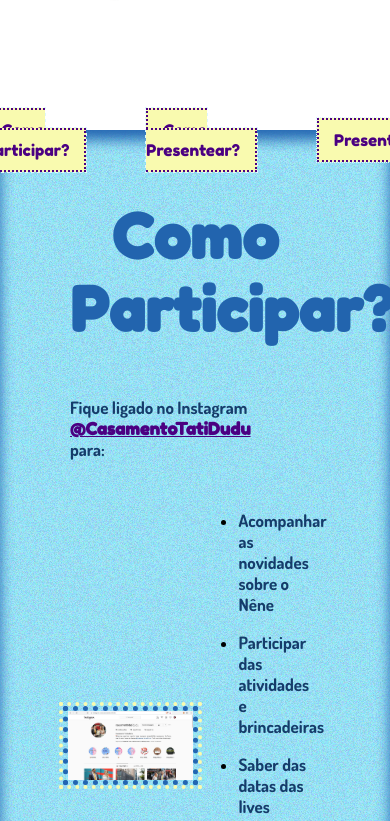
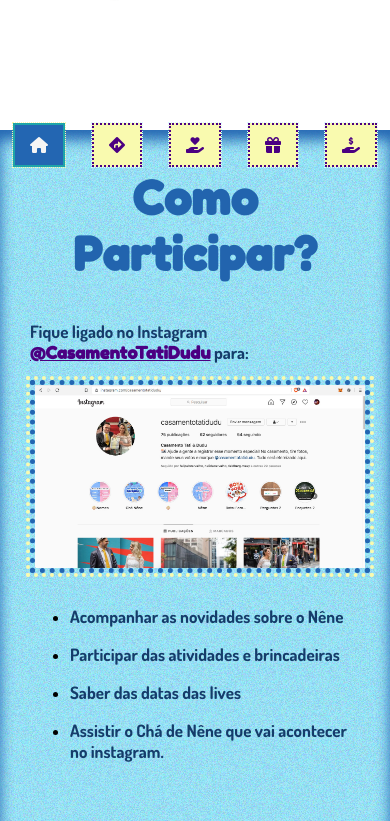
Before and after one commit to olaconecta/ChaNeneLiam, a plain HTML site: page index.html in a window 390 px wide. Shown: the part 663-1484 px from the top of the page. Drawn offline with nearby package versions, Linux system fonts and the light colour scheme; a web font is replaced by a local one.

Commit message:
responsivo

```diff
--- a/index.html
+++ b/index.html
@@ -14,11 +14,11 @@
     <header name="inicio" id="inicio">
         <nav>
             <ul class="menu">
-                <li><a id="btInicio" href="#inicio" class="active">Início</a></li>
-                <li><a id="btParticipar" href="#participar">Como Participar?</a></li>
-                <li><a id="btPresente" href="#presente">Como Presentear?</a></li>
-                <li><a id="btLista" href="#lista">Presentes</a></li>
-                <li><a id="btDoacao" href="#doacao">Doação</a></li>
+                <li><a id="btInicio" href="#inicio" class="active"><span>Início</span> <i class="fas fa-home"></i></a></li>
+                <li><a id="btParticipar" href="#participar"><span>Como Participar</span> <i class="fas fa-directions"></i></a></li>
+                <li><a id="btPresente" href="#presente"><span>Como Presentear</span> <i class="fas fa-hand-holding-heart"></i></a></li>
+                <li><a id="btLista" href="#lista"><span>Presentes</span> <i class="fas fa-gift"></i></a></li>
+                <li><a id="btDoacao" href="#doacao"><span>Doação</span> <i class="fas fa-hand-holding-usd"></i></a></li>
                 <!-- <li><a href="#dados">Dados do Casal</a></li> -->
             </ul>
         </nav>
@@ -29,7 +29,7 @@
         <p>Fique ligado no Instagram <a href="https://instagram.com/CasamentoTatiDudu" target="_blank">@CasamentoTatiDudu</a>
             para:
         </p>
-        <div class="centraliza">
+        <div class="">
             <img src="img/insta.jpg" />
             <ul>
                 <li><p>Acompanhar as novidades sobre o Nêne</p></li>
--- a/less/style.less
+++ b/less/style.less
@@ -91,6 +91,9 @@ nav {
                     background-color: @indigo;
                     color: @branco;
                 }
+                i {
+                    display: none;
+                }
             }
         }
     }
@@ -139,6 +142,9 @@ section {
         // background-color: lighten(@amarelo, 10%);
         // background-color: darken(@azulbebe, 10%);
         box-shadow: inset 0px 10px 14px @azul;
+        div {
+            .centraliza;
+        }
         img {
             .img;
             .borda-img;
@@ -212,3 +218,87 @@ section {
     top: 0;
     width: 1px;
   }
+  @media screen and (max-width:520px) {
+      nav {
+          bottom:-5px;
+          text-align: center;
+          ul {
+              padding: 0;
+              display: inline-flex;
+              width: 100%;
+              li{
+                  margin:0px;
+                  width: 100vw / 5;
+                  a{
+                      width: 100vw / 5;
+                      span{
+                          display: none;
+                        }
+                        i {
+                            display: block;
+                        }
+                    }
+                }
+            }
+        }
+        section {
+            padding: 40px 30px;
+            h2 {
+                font-size: 46px;
+            }
+            p {
+                width: 100%;
+            }
+            ol {
+                text-align: center;
+                display: inline-table;
+                li {
+                    margin: 10px auto;
+                }
+            }
+            &#participar {
+                div {
+                    display: grid;
+                    img {
+                        width: 100%;
+                    }
+                }
+            }
+
+            &#lista {
+                height: auto;
+                ol {
+                    text-align: center;
+                    li {
+                        height: auto;
+                        img {
+                            // display: none;
+                            width: 200px;
+                        }
+                    }
+                }
+            }
+            &#doacao {
+                height: auto;
+                .contas {
+                    display: inline-table;
+                }
+            }
+            &#presente {
+                ol {
+                    text-align: center;
+                    li {
+
+                        i {font-size: 50px;}
+                    }
+                }
+            }
+        }
+    }
+    @media screen and (max-width:360px) {
+        section {
+            ol {
+                padding: 0 10px;
+            }
+        }
+    }
```
Also changed, not shown: css/style.css.
